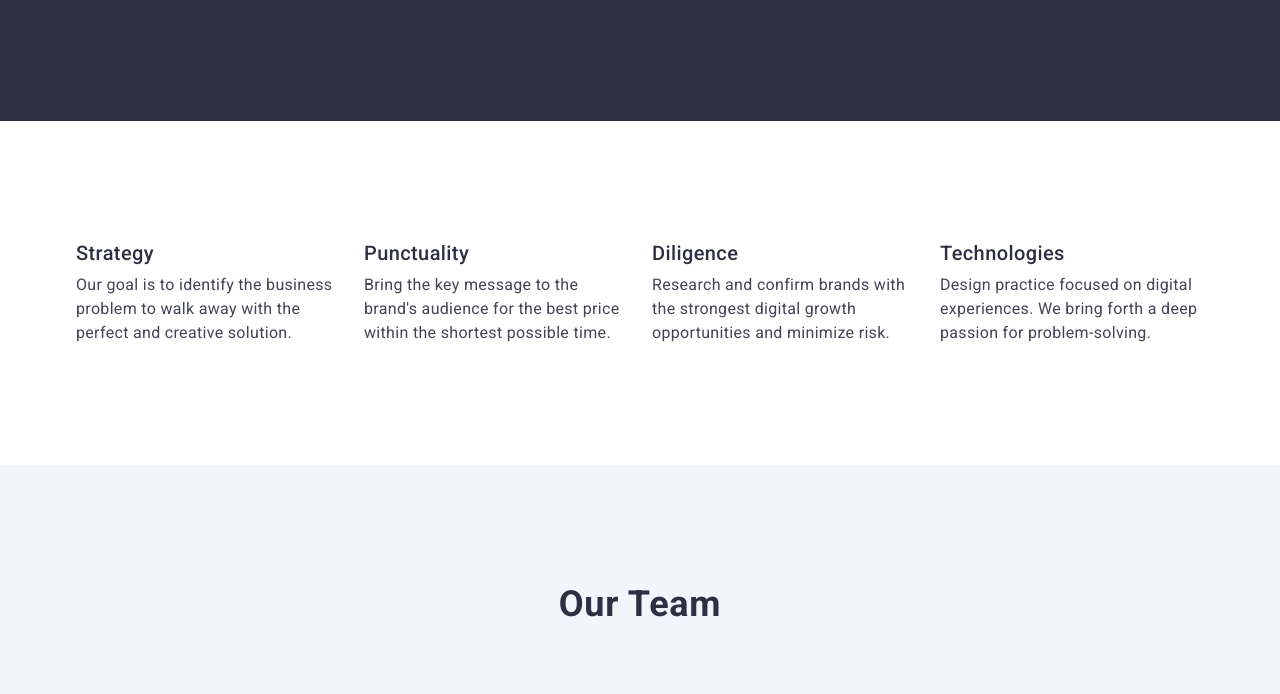
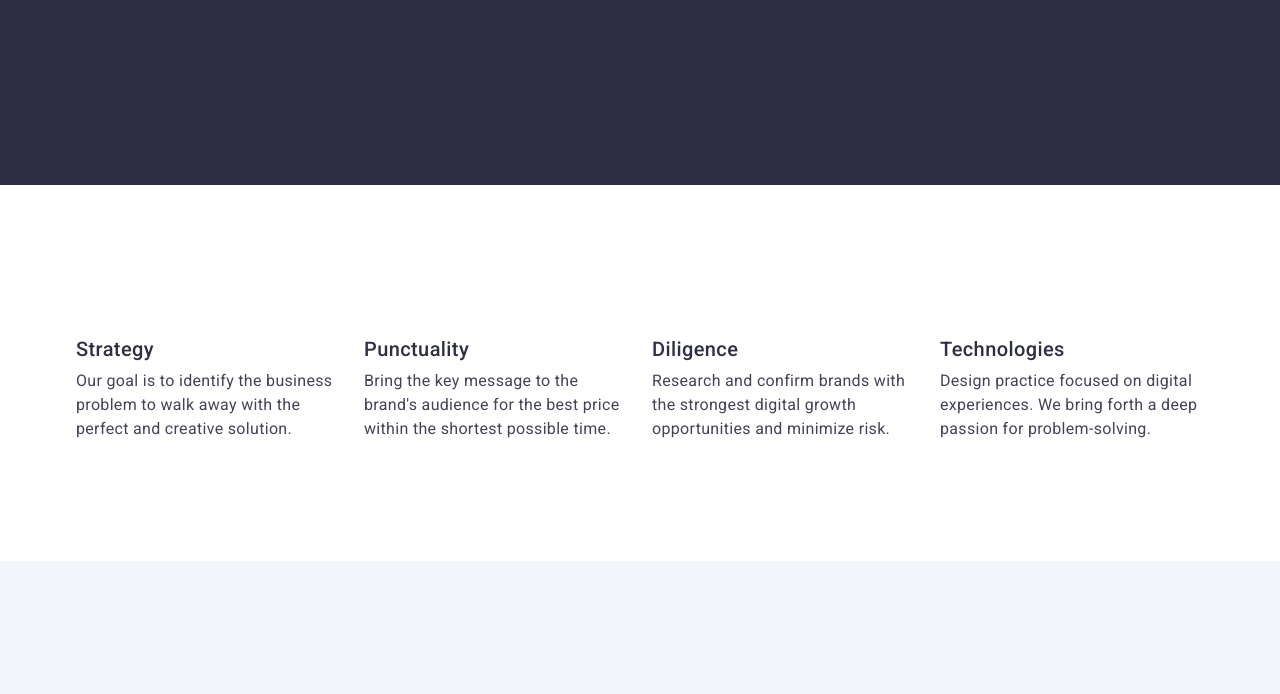
Before and after one commit to sviatletsiuk-blip/goit-markup-hw-03, a plain HTML site: page index.html in a window 1280 px wide. Shown: the part 552-1246 px from the top of the page. Drawn offline with nearby package versions, Linux system fonts and the light colour scheme.

Commit message:
Додав нову функцію

```diff
--- a/css/styles.css
+++ b/css/styles.css
@@ -20,12 +20,14 @@ img {
     height: auto;
 }
 
-.container {
+.container{
     max-width: 1158px;
-        padding-left: 15px;
-        padding-right: 15px;
-        margin-left: auto;
-        margin-right: auto;
+    padding-left: 15px;
+    padding-right: 15px;
+    padding-top: 32px;
+    padding-bottom: 0;
+    margin-left: auto;
+    margin-right: auto;
 }
 
 :root {
```
